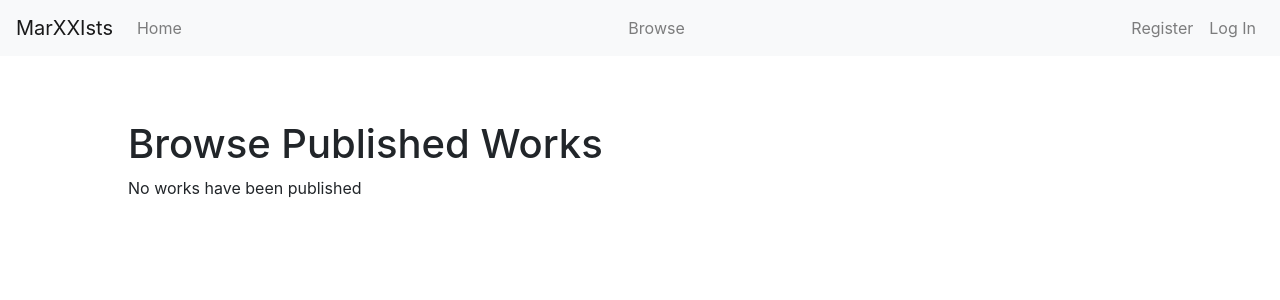
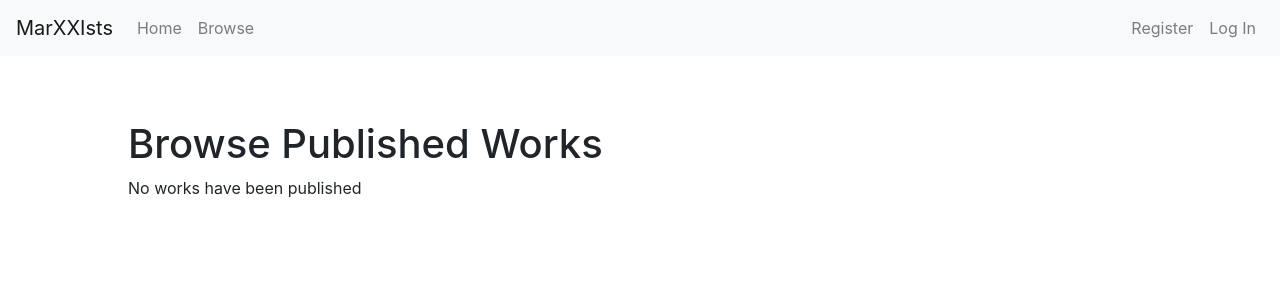
Before and after one commit to prolesoft/MarXXIsts-Python, a Flask app: page /browse in a window 1280 px wide. Shown: the top 300 px of the page. Run offline with Flask 2, Linux system fonts and the light colour scheme; data that the repository does not hold is empty; some libraries are stand-ins or nearby versions.

Commit message:
fix: browse link alignment

```diff
--- a/templates/main.html
+++ b/templates/main.html
@@ -21,12 +21,14 @@
 
         <div class="collapse navbar-collapse" id="navbarSupportedContent">
             <ul id="navbar-wrapper" class="navbar-nav">
+                <ul class="navbar-nav">
                     <li class="nav-item">
                         <a class="nav-link" href="/">Home</a>
                     </li>
                     <li>
                         <a class="nav-link" href="/browse">Browse</a>
                     </li>
+                </ul>
 
                 <ul class="navbar-nav">
                     {% if current_user.is_anonymous %}
```
Lines whose indentation alone changed are shown as unchanged.
